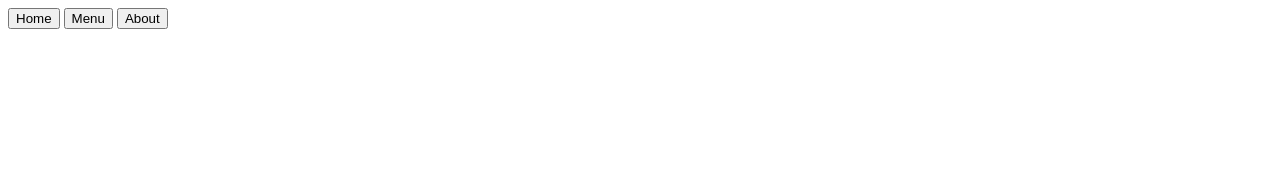
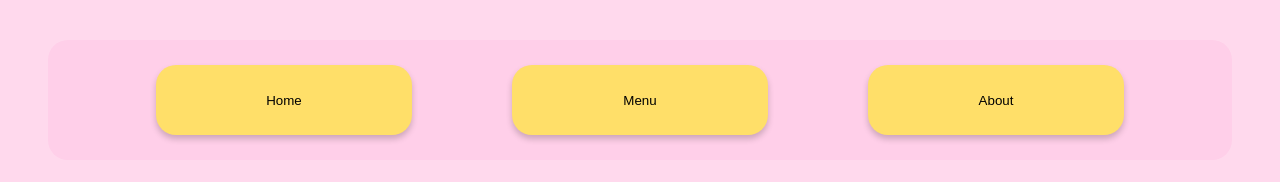
Before and after one commit to mickeyLalata/Bread-Shop, a website built with webpack: page src/template.html in a window 1280 px wide. Built offline with nearby package versions, Linux system fonts and the light colour scheme.

Commit message:
finished designing navbar and header

```diff
--- a/src/entry.js
+++ b/src/entry.js
@@ -0,0 +1 @@
+import './template.css';
--- /dev/null
+++ b/src/template.css
@@ -0,0 +1,29 @@
+:root {
+    height: 100vh;
+    width: 100vw;
+}
+body {
+    background-color: rgb(255, 217, 237);
+}
+.header-main {
+
+}
+.navbar {
+    display: flex;
+    background-color: rgb(255, 207, 233);
+    justify-content: center;
+    gap: 50px;
+    height: 15vh;
+    margin: 40px;
+    border-radius: 20px;
+}
+button {
+    margin: 25px;
+    background-color: rgb(255, 223, 105);
+    color: black;
+    border: none;
+    width: 20vw;
+    border-radius: 20px;
+    box-shadow: 0 4px 6px rgba(0, 0, 0, 0.2);
+    cursor: pointer;
+}
--- a/src/template.html
+++ b/src/template.html
@@ -6,8 +6,8 @@
     <title>Bread Shop</title>
 </head>
 <body>
-    <header>
-        <nav>
+    <header class="header-main">
+        <nav class="navbar">
             <button>Home</button>
             <button>Menu</button>
             <button>About</button>
```
